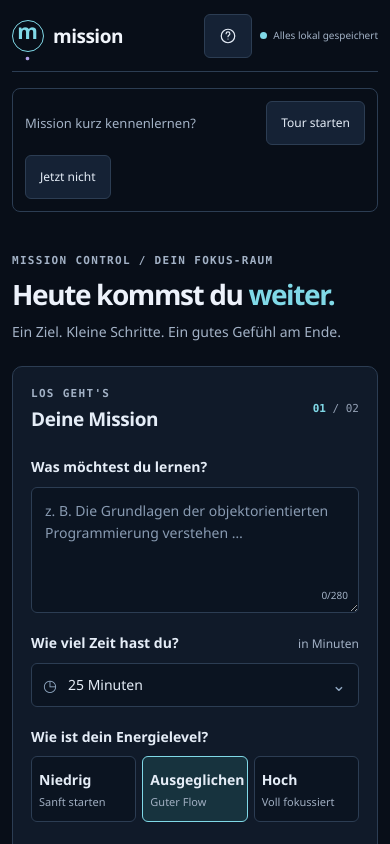
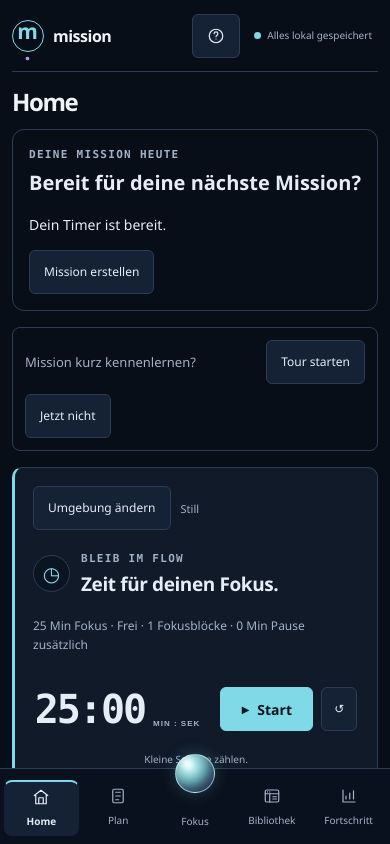
Before and after one commit to RobotNichs/mission, a React (Vite) app: page / in a window 390 px wide. Shown: the top 844 px of the page. Built offline with nearby package versions, Linux system fonts and the light colour scheme.

Commit message:
Add mobile app navigation

```diff
--- a/src/App.tsx
+++ b/src/App.tsx
@@ -1,5 +1,7 @@
 import { getEquippedOrb } from './services/prestigeOrbs'
 import LearningHistory from './components/LearningHistory'
+import MobileNavigation, { mobileAreaLabels, type MobileArea } from './components/MobileNavigation'
+import useMobileLayout from './services/useMobileLayout'
 import LearningStatistics from './components/LearningStatistics'
 import { STATISTICS_STORAGE_KEY, loadStatistics, prepareFocusBooking, reconcileStatistics, countStatisticsSession, validGoals, type LearningStatistics as Statistics, type StatisticsGoals } from './services/learningStatistics'
 import { advanceFocusBlocks, createFocusBlocks, restoreFocusBlocks, intervals, readFocusStrategy, skipFocusBreak, blockSummary, strategyLabel, type FocusBlocks } from './services/focusBlocks'
@@ -207,6 +209,11 @@ function formatTime(totalSeconds: number) {
 }
 
 function App() {
+  const isMobile = useMobileLayout()
+  const [mobileArea, setMobileArea] = useState<MobileArea>('home')
+  const mobileHeading = useRef<HTMLHeadingElement>(null)
+  const navigationOrb = useRef<HTMLDivElement>(null)
+  const navigationFocus = useRef<HTMLButtonElement>(null)
   const [tourOffer, setTourOffer] = useState(shouldOfferTour)
   const [tourOpen, setTourOpen] = useState(false)
   const setupTarget = useRef<HTMLElement>(null)
@@ -367,8 +374,13 @@ function App() {
 
   useEffect(() => {
     if (isFocusMode) hasEnteredFocus.current = true
-    else if (hasEnteredFocus.current) normalTimerButton.current?.focus()
+    else if (hasEnteredFocus.current) (isMobile ? navigationFocus.current : normalTimerButton.current)?.focus()
   }, [isFocusMode])
+  useEffect(() => {
+    if (!isMobile || isFocusMode || tourOpen) return
+    mobileHeading.current?.focus({ preventScroll: true })
+    mobileHeading.current?.scrollIntoView?.({ block: 'start', behavior: 'instant' })
+  }, [mobileArea, isMobile])
 
   function failStorage() {
     session.current = null
@@ -668,6 +680,13 @@ function App() {
     try { stopTimer() } catch { failStorage() }
     setIsFocusMode(false)
   }
+  function openMobileFocus() {
+    if (tourOpen) return
+    if (!mission) { setMobileArea('plan'); return }
+    orbOrigin.current = measureOrb(navigationOrb.current, getEquippedOrb(gamification).id)
+    setIsFocusMode(true)
+  }
+  const hideMobile = (area: MobileArea) => isMobile && !tourOpen && mobileArea !== area
 
   if (isFocusMode) return (
     <>
@@ -678,7 +697,7 @@ function App() {
         countdown={formatTime(focusBlocks ? focusBlocks.remainingMilliseconds / 1000 : mission?.timeMode === 'stopwatch' ? elapsedSeconds : remainingSeconds)} stopwatch={mission?.timeMode === 'stopwatch'} isRunning={isRunning} finished={mission?.timeMode !== 'stopwatch' && remainingSeconds === 0}
         phase={focusBlocks?.phase} blockLabel={focusBlocks ? blockStatus() : undefined} onSkipBreak={focusBlocks?.phase === 'break' ? skipBreak : undefined}
         enabled={canWrite} error={storageError} onToggleTimer={toggleTimer} onResetTimer={resetTimer}
-        onEditPlan={mission ? () => { setEditingPlan(mission); setIsFocusMode(false) } : undefined}
+        onEditPlan={mission ? () => { setEditingPlan(mission); if (isMobile) setMobileArea('plan'); setIsFocusMode(false) } : undefined}
         onEndSession={hasActiveSession ? () => endLearningSession() : undefined}
         onCompleteSession={hasActiveSession ? () => endLearningSession('completed') : undefined}
         onToggleStep={toggleStep} onLeave={leaveFocusMode} />
@@ -687,6 +706,7 @@ function App() {
   )
 
   return (
+    <>
     <fieldset className="mission-writer-surface" disabled={!canWrite} onClickCapture={event => {
       if (tourOpen && !(event.target instanceof Element && event.target.closest('[data-tour-controls]'))) { event.preventDefault(); event.stopPropagation() }
     }} onChangeCapture={event => {
@@ -695,9 +715,9 @@ function App() {
       if (tourOpen) { event.preventDefault(); event.stopPropagation() }
     }}>
     {!canWrite && <p role="status" className="writer-notice">{storageError ?? 'Mission ist in einem anderen Tab aktiv. Dieser Tab zeigt den gespeicherten Stand und übernimmt nach dessen Schließen.'}</p>}
-    <main className={`app-shell theme-${gamification.selectedBackgroundId} ${hasEnteredFocus.current ? 'focus-return' : ''}`}>
+    <main data-mobile-area={isMobile ? mobileArea : undefined} className={`app-shell theme-${gamification.selectedBackgroundId} ${hasEnteredFocus.current ? 'focus-return' : ''}`}>
       <header className="topbar">
-        <a className="brand" href="#start" aria-label="Mission Startseite">
+        <a className="brand" href="#start" aria-label="Mission Startseite" onClick={event => { if (isMobile) { event.preventDefault(); setMobileArea('home') } }}>
           <span className="brand-mark">m<span>.</span></span>
           <span className="brand-name">mission</span>
         </a>
@@ -708,6 +728,12 @@ function App() {
           <span className="avatar" aria-label="Dein Lernbereich">L</span>
         </div>
       </header>
+      {isMobile && <h1 ref={mobileHeading} tabIndex={-1} className="mobile-area-heading">{mobileAreaLabels[mobileArea]}</h1>}
+      {isMobile && <section hidden={hideMobile('home')} className="mobile-mission-summary" aria-label="Heutige Mission">
+        <p className="section-kicker">DEINE MISSION HEUTE</p><h2>{mission?.goal ?? 'Bereit für deine nächste Mission?'}</h2>
+        <p>{isRunning ? 'Fokuszeit läuft' : hasActiveSession ? 'Session pausiert – dein Fortschritt bleibt erhalten.' : 'Dein Timer ist bereit.'}</p>
+        <button className="focus-leave" type="button" onClick={() => setMobileArea('plan')}>{mission ? 'Plan ansehen' : 'Mission erstellen'}</button>
+      </section>}
       {tourOffer && !isRunning && <aside className="tour-offer" aria-label="Mission kennenlernen">
         <span>Mission kurz kennenlernen?</span>
         <button type="button" className="focus-leave" onClick={() => { setTourOffer(false); setTourOpen(true) }}>Tour starten</button>
@@ -715,7 +741,7 @@ function App() {
       </aside>}
       {tourOpen && <SpotlightTour targets={tourTargets.current} onClose={closeTour} />}
 
-      <section className="intro" id="start">
+      <section hidden={isMobile} className="intro" id="start">
         <div>
           <p className="eyebrow">MISSION CONTROL / DEIN FOKUS-RAUM</p>
           <h1>Heute kommst du <span>weiter.</span></h1>
@@ -725,7 +751,7 @@ function App() {
       </section>
 
       <div className="workspace-grid">
-        <section ref={setupTarget} className="panel setup-panel" aria-labelledby="setup-heading">
+        <section hidden={hideMobile('plan')} ref={setupTarget} className="panel setup-panel" aria-labelledby="setup-heading">
           <div className="panel-heading">
             <div className="heading-icon lavender">✎</div>
             <div>
@@ -860,7 +886,7 @@ function App() {
           </form>
         </section>
 
-        <section ref={planTarget} className="panel plan-panel" aria-labelledby="plan-heading">
+        <section hidden={hideMobile('plan')} ref={planTarget} className="panel plan-panel" aria-labelledby="plan-heading">
           <div className="panel-heading plan-heading">
             <div className="heading-icon mint">☷</div>
             <div>
@@ -873,7 +899,7 @@ function App() {
           {editingPlan && <PlanEditor initial={editingPlan} onSave={saveEditedPlan} onCancel={() => setEditingPlan(null)} disabled={!canWrite || isGenerating || pendingClarification !== null} />}
           {mission && !editingPlan && <><p className="generation-notice">Alle Schritte sind bearbeitbar. KI-Pläne sind Vorschläge. Du entscheidest über deinen Plan.</p>
             <button type="button" className="clarification-skip" disabled={isGenerating || pendingClarification !== null} onClick={() => setEditingPlan(mission)}>Lernplan bearbeiten</button>
-            <button type="button" className="clarification-skip" disabled={isGenerating || pendingClarification !== null} onClick={() => setTemplateSaveRequest({ ...mission, steps: mission.steps.map(s => ({ ...s })) })}>Als Vorlage speichern</button></>}
+            <button type="button" className="clarification-skip" disabled={isGenerating || pendingClarification !== null} onClick={() => { if (isMobile) setMobileArea('library'); setTemplateSaveRequest({ ...mission, steps: mission.steps.map(s => ({ ...s })) }) }}>Als Vorlage speichern</button></>}
           {!editingPlan && (mission ? (
             <>
               <div className="plan-summary">
@@ -922,7 +948,7 @@ function App() {
         </section>
       </div>
 
-      <section ref={timerTarget} className="timer-panel" aria-label="Lern-Timer">
+      <section hidden={hideMobile('home')} ref={timerTarget} className="timer-panel" aria-label="Lern-Timer">
         <FocusEnvironmentPicker value={focusEnvironment} onChange={changeFocusEnvironment} />
         {environmentNotice && <p className="environment-notice">{environmentNotice}</p>}
         <div className="timer-message">
@@ -947,6 +973,7 @@ function App() {
 
       <div className="mission-support">
       <GamificationPanel
+        hidden={hideMobile('home')}
         displayLevel={effectiveDisplayLevel}
         sectionRef={coreTarget}
         coreRef={dashboardOrb}
@@ -954,10 +981,11 @@ function App() {
         rewardNotice={rewardNotice}
       />
 
-      <OrbCrateShop sectionRef={cratesTarget} state={gamification} enabled={canWrite} onPurchase={handleCratePurchase} onOpenCollection={() => setCollectionOpen(true)} />
+      <div className="mobile-crate-container" hidden={hideMobile('home')}><OrbCrateShop sectionRef={cratesTarget} state={gamification} enabled={canWrite} onPurchase={handleCratePurchase} onOpenCollection={() => setCollectionOpen(true)} /></div>
       {collectionOpen && <OrbCollectionDialog state={gamification} enabled={canWrite} onClose={() => setCollectionOpen(false)}
         onEquipOrb={id => { if (writer.current) commitGamification(equipOrb(game.current, id)) }} />}
       {import.meta.env.DEV && GamificationDebug && isLocalDevelopment(import.meta.env.DEV, window.location.hostname) && (
+        <div hidden={hideMobile('progress')} className="mobile-dev-container">
         <Suspense fallback={null}>
           <GamificationDebug state={gamification} enabled={canWrite} displayLevelOverride={displayLevelOverride}
             onDisplayLevelChange={value => {
@@ -968,12 +996,16 @@ function App() {
             try { commitGamification(transform(game.current)); return true } catch { failStorage(); return false }
           }} />
         </Suspense>
+        </div>
       )}
 
       </div>
+      <div hidden={hideMobile('progress')}>
       <LearningHistory entries={history} />
-      <LearningStatistics statistics={statistics} total={gamification.totalFocusMilliseconds} canWrite={canWrite} onGoals={changeGoals} />
-      <MissionLibrary saveRequest={templateSaveRequest} suggestedOrigin={templateOrigin} onDismissSave={() => setTemplateSaveRequest(null)}
+      <LearningStatistics active={isMobile && mobileArea === 'progress'} statistics={statistics} total={gamification.totalFocusMilliseconds} canWrite={canWrite} onGoals={changeGoals} />
+      </div>
+      <div hidden={hideMobile('library')}>
+      <MissionLibrary active={isMobile && mobileArea === 'library'} saveRequest={templateSaveRequest} suggestedOrigin={templateOrigin} onDismissSave={() => setTemplateSaveRequest(null)}
         enabled={canWrite && !isGenerating && pendingClarification === null && !tourOpen} sessionActive={hasActiveSession}
         onUse={plan => {
           if (!writer.current || appSnapshot.current.activeSession || session.current) return
@@ -983,13 +1015,19 @@ function App() {
             localStorage.setItem(STORAGE_KEY, JSON.stringify(next)); appSnapshot.current = next
             updateBlocks(null); setMission(plan); setLearningContext(readLearningContext(plan.learningContext)); setRemainingSeconds(remaining); setElapsedSeconds(0); setEditingPlan(null)
             setShowMissionCompletion(false); setGenerationNotice('Vorlage übernommen. Dein Timer bleibt pausiert.'); setTemplateSaveRequest(null); setTemplateOrigin('custom')
+            if (isMobile) setMobileArea('plan')
           } catch { failStorage() }
         }} />
-      <PrestigePanel focusMilliseconds={gamification.totalFocusMilliseconds} />
+      </div>
+      <div hidden={hideMobile('progress')}><PrestigePanel focusMilliseconds={gamification.totalFocusMilliseconds} /></div>
       <footer className="footer"><span>MISSION <i>·</i> DEIN LERNWEG, IN DEINEM TEMPO.</span><span>Mit Ruhe. Mit Fokus. Mit dir.</span></footer>
       {showMissionCompletion && <MissionRewardDialog onClose={() => setShowMissionCompletion(false)} />}
     </main>
     </fieldset>
+    {isMobile && <MobileNavigation area={mobileArea} onArea={setMobileArea} onFocus={openMobileFocus}
+      orb={getEquippedOrb(gamification)} level={effectiveDisplayLevel} disabled={tourOpen}
+      orbRef={navigationOrb} focusRef={navigationFocus} hasMission={Boolean(mission)} />}
+    </>
   )
 }
 
--- a/src/components/GamificationPanel.tsx
+++ b/src/components/GamificationPanel.tsx
@@ -17,9 +17,10 @@ type GamificationPanelProps = {
   coreRef?: Ref<HTMLDivElement>
   sectionRef?: Ref<HTMLElement>
   displayLevel?: number
+  hidden?: boolean
 }
 
-export default function GamificationPanel({ state, rewardNotice, coreRef, sectionRef, displayLevel }: GamificationPanelProps) {
+export default function GamificationPanel({ state, rewardNotice, coreRef, sectionRef, displayLevel, hidden }: GamificationPanelProps) {
   const focusMinutes = state.totalFocusMilliseconds / 60_000
   const level = getLevel(focusMinutes)
   const effectiveDisplayLevel = import.meta.env.DEV ? displayLevel ?? level : level
@@ -29,7 +30,7 @@ export default function GamificationPanel({ state, rewardNotice, coreRef, sectio
   const equippedOrb = getEquippedOrb(state)
 
   return (
-    <section ref={sectionRef} className="gamification-panel mission-core-panel" aria-label="Dein Mission-Fortschritt">
+    <section hidden={hidden} ref={sectionRef} className="gamification-panel mission-core-panel" aria-label="Dein Mission-Fortschritt">
       <header className="mission-core-heading"><p className="section-kicker">DEIN LANGFRISTIGER FORTSCHRITT</p><h2>Mission Core</h2></header>
       <div className="core-column">
         <div ref={coreRef} className={`mission-core core-orb-${state.equippedOrbId ? equippedOrb.rarity : 'default'} core-effect-${state.selectedCoreEffectId}`}
--- a/src/components/LearningStatistics.tsx
+++ b/src/components/LearningStatistics.tsx
@@ -1,10 +1,11 @@
 import { useEffect, useState } from 'react'
 import { formatFocusDuration, goalProgress, statisticsOverview, validGoals, type LearningStatistics as Statistics, type StatisticsGoals } from '../services/learningStatistics'
 
-export default function LearningStatistics({ statistics, total, canWrite, onGoals }: {
-  statistics: Statistics; total: number; canWrite: boolean; onGoals: (goals: StatisticsGoals) => void
+export default function LearningStatistics({ statistics, total, canWrite, onGoals, active }: {
+  statistics: Statistics; total: number; canWrite: boolean; onGoals: (goals: StatisticsGoals) => void; active?: boolean
 }) {
   const [open, setOpen] = useState(false)
+  useEffect(() => { if (active) setOpen(true) }, [active])
   const [now, setNow] = useState(Date.now)
   const [daily, setDaily] = useState(statistics.goals.dailyMinutes)
   const [weekly, setWeekly] = useState(statistics.goals.weeklyMinutes)
--- a/src/components/MissionLibrary.tsx
+++ b/src/components/MissionLibrary.tsx
@@ -3,10 +3,11 @@ import type { LearningPlan } from '../types/learningPlan'
 import PlanEditor from './PlanEditor'
 import { categories, deleteTemplate, duplicateTemplate, exampleTemplates, exportTemplate, findTemplates, importTemplate, loadTemplates, MAX_IMPORT_BYTES, missionFromTemplate, saveTemplate, templateFilename, templateFromPlan, TEMPLATE_STORAGE_KEY, type MissionTemplate, type TemplateMetadata } from '../services/missionTemplates'
 
-type Props = { saveRequest: LearningPlan | null; onDismissSave: () => void; onUse: (plan: LearningPlan) => void; enabled: boolean; sessionActive: boolean; suggestedOrigin?: 'custom' | 'ai' }
-export default function MissionLibrary({ saveRequest, onDismissSave, onUse, enabled, sessionActive, suggestedOrigin = 'custom' }: Props) {
+type Props = { saveRequest: LearningPlan | null; onDismissSave: () => void; onUse: (plan: LearningPlan) => void; enabled: boolean; sessionActive: boolean; suggestedOrigin?: 'custom' | 'ai'; active?: boolean }
+export default function MissionLibrary({ saveRequest, onDismissSave, onUse, enabled, sessionActive, suggestedOrigin = 'custom', active }: Props) {
   const [items, setItems] = useState<MissionTemplate[]>([]), [error, setError] = useState('')
   const [open, setOpen] = useState(false), [query, setQuery] = useState(''), [language, setLanguage] = useState(''), [category, setCategory] = useState(''), [origin, setOrigin] = useState(''), [sort, setSort] = useState('updated')
+  useEffect(() => { if (active) setOpen(true) }, [active])
   const [editing, setEditing] = useState<{ plan: LearningPlan; previous?: MissionTemplate } | null>(null)
   const [metadata, setMetadata] = useState<TemplateMetadata>({ title: '', description: '', language: 'de', category: 'Sonstiges', tags: [], origin: 'custom' })
   const [tags, setTags] = useState('')
--- /dev/null
+++ b/src/components/MobileNavigation.tsx
@@ -0,0 +1,26 @@
+import type { Ref } from 'react'
+import OrbVisual from './OrbVisual'
+import UiIcon from './UiIcon'
+import { getOrbSize } from '../services/orbSize'
+import type { OrbDefinition } from '../types/gamification'
+export type MobileArea = 'home' | 'plan' | 'library' | 'progress'
+export const mobileAreaLabels: Record<MobileArea, string> = { home: 'Home', plan: 'Plan', library: 'Bibliothek', progress: 'Fortschritt' }
+export default function MobileNavigation({ area, onArea, onFocus, orb, level, disabled, orbRef, focusRef, hasMission }: {
+  area: MobileArea; onArea: (area: MobileArea) => void; onFocus: () => void
+  orb: OrbDefinition; level: number; disabled: boolean; orbRef: Ref<HTMLDivElement>; focusRef: Ref<HTMLButtonElement>; hasMission: boolean
+}) {
+  function tab(value: MobileArea, icon: 'home' | 'plan' | 'collection' | 'progress') {
+    return <button type="button" disabled={disabled} aria-current={area === value ? 'page' : undefined}
+      onClick={() => onArea(value)}><UiIcon name={icon} /><span>{mobileAreaLabels[value]}</span></button>
+  }
+  return <nav className="mobile-navigation" aria-label="Mobile Hauptnavigation">
+    {tab('home', 'home')}{tab('plan', 'plan')}
+    <button ref={focusRef} type="button" className="mobile-orb-action" disabled={disabled} onClick={onFocus}
+      aria-label={hasMission ? 'Fokusmodus öffnen' : 'Mission erstellen'}>
+      <div ref={orbRef} className="mobile-navigation-orb" style={{ width: `${Math.max(44, Math.min(64, getOrbSize(level) * .52))}px` }}>
+        <OrbVisual orb={orb} label={orb.name} />
+      </div><span>Fokus</span>
+    </button>
+    {tab('library', 'collection')}{tab('progress', 'progress')}
+  </nav>
+}
--- a/src/components/UiIcon.tsx
+++ b/src/components/UiIcon.tsx
@@ -1,9 +1,12 @@
-export default function UiIcon({ name }: { name: 'coin' | 'collection' | 'close' | 'help' }) {
+export default function UiIcon({ name }: { name: 'coin' | 'collection' | 'close' | 'help' | 'home' | 'plan' | 'progress' }) {
   return <svg className={`ui-icon icon-${name}`} viewBox="0 0 24 24" fill="none" stroke="currentColor" strokeWidth="1.6"
     strokeLinecap="round" strokeLinejoin="round" aria-hidden="true" focusable="false">
     {name === 'coin' && <><circle cx="12" cy="12" r="9" /><circle cx="12" cy="12" r="6" /><path d="M12 8v8M9.5 10h4a1.5 1.5 0 010 3h-3a1.5 1.5 0 000 3" /></>}
     {name === 'collection' && <><rect x="3" y="4" width="18" height="16" rx="2" /><path d="M3 9h18M9 9v11M6 6.5h.01M9 6.5h.01M13 13h5M13 16h5" /></>}
     {name === 'close' && <path d="M6 6l12 12M18 6L6 18" />}
     {name === 'help' && <><circle cx="12" cy="12" r="9" /><path d="M9.5 9a2.5 2.5 0 015 0c0 2-2.5 2-2.5 4M12 16h.01" /></>}
+    {name === 'home' && <><path d="M3 10l9-7 9 7M5 9v12h14V9M9 21v-8h6v8" /></>}
+    {name === 'plan' && <><rect x="5" y="3" width="14" height="18" rx="2" /><path d="M9 7h6M9 12h6M9 17h4" /></>}
+    {name === 'progress' && <><path d="M4 4v16h16M8 16v-4M13 16V8M18 16V5" /></>}
   </svg>
 }
--- a/src/index.css
+++ b/src/index.css
@@ -927,3 +927,40 @@ button:disabled { cursor: not-allowed; }
 .statistics-settings input[type="checkbox"] { width: 18px; height: 18px; }
 .statistics-settings button { min-height: 44px; padding: 8px 12px; border: 1px solid var(--line); border-radius: 8px; background: var(--surface-raised); color: var(--ink); font: inherit; cursor: pointer; }
 @media (max-width: 390px) { .statistics-days { gap: 3px; font-size: 11px; } .statistics-content { padding-inline: 10px; } }
+/* Navigation changes presentation only; mounted mission components retain their state. */
+.app-shell [hidden] { display: none !important; }
+.mobile-crate-container { display: contents; }
+.mission-support .coin-shop { margin: 0; padding: 20px; }
+.mobile-dev-container { grid-column: 1 / -1; min-width: 0; }
+.mobile-dev-container .gamification-debug { padding: 12px 16px; background: transparent; border-style: dashed; }
+.mobile-navigation { display: none; }
+@media (max-width: 768px) {
+  .app-shell[data-mobile-area] { padding-bottom: calc(112px + env(safe-area-inset-bottom, 0px)); min-width: 0; }
+  .app-shell[data-mobile-area] .workspace-grid, .app-shell[data-mobile-area] .mission-support { display: contents; }
+  .app-shell[data-mobile-area] .panel, .app-shell[data-mobile-area] .timer-panel { margin-block: 16px; min-width: 0; }
+  .app-shell[data-mobile-area] .topbar { margin-bottom: 16px; gap: 8px; }
+  .app-shell[data-mobile-area] .topbar-right { gap: 8px; }
+  .app-shell[data-mobile-area] .avatar, .app-shell[data-mobile-area] .footer { display: none; }
+  .app-shell[data-mobile-area] .local-badge { font-size: 10px; padding: 4px 6px; }
+  .app-shell[data-mobile-area] .brand-name { font-size: 16px; }
+  .mobile-area-heading { font-size: 24px; margin-block: 12px; scroll-margin-top: 16px; }
+  .mobile-area-heading:focus { outline: none; }
+  .mobile-mission-summary { padding: 16px; border: 1px solid var(--line); border-radius: 12px; overflow-wrap: anywhere; }
+  .mobile-mission-summary h2 { font-size: 20px; }
+  .mobile-navigation { position: fixed; z-index: 40; left: 0; right: 0; bottom: 0; display: grid;
+    grid-template-columns: repeat(5, minmax(0, 1fr)); align-items: end; gap: 2px;
+    padding: 8px max(4px, env(safe-area-inset-right, 0px)) calc(8px + env(safe-area-inset-bottom, 0px)) max(4px, env(safe-area-inset-left, 0px));
+    background: #0a111e; border-top: 1px solid var(--line); box-sizing: border-box; }
+  .mobile-navigation button { min-width: 0; min-height: 56px; padding: 6px 2px; border: 1px solid transparent; border-radius: 8px;
+    color: var(--muted); background: transparent; display: flex; flex-direction: column; align-items: center; justify-content: center;
+    gap: 4px; cursor: pointer; font: inherit; font-size: 10px; overflow-wrap: anywhere; }
+  .mobile-navigation button[aria-current="page"] { color: var(--ink); background: var(--surface-raised); border-top: 2px solid var(--accent); font-weight: 700; }
+  .mobile-navigation button:focus-visible { outline: 2px solid var(--accent); outline-offset: -2px; }
+  .mobile-navigation button:active { background: var(--surface-raised); }
+  .mobile-navigation button:disabled { opacity: .45; cursor: default; }
+  .mobile-navigation .ui-icon { width: 20px; height: 20px; }
+  .mobile-navigation .mobile-orb-action { position: relative; padding-top: 36px; }
+  .mobile-navigation-orb { position: absolute; top: -26px; left: 50%; transform: translateX(-50%); aspect-ratio: 1; max-width: 100%; pointer-events: auto; }
+  .mobile-navigation-orb .orb-art { width: 100%; height: 100%; }
+}
+@media (hover: hover) { .mobile-navigation button:hover:not(:disabled) { background: var(--surface-raised); color: var(--ink); } }
--- /dev/null
+++ b/src/services/useMobileLayout.ts
@@ -0,0 +1,13 @@
+import { useEffect, useState } from 'react'
+export const MOBILE_QUERY = '(max-width: 768px)'
+export default function useMobileLayout() {
+  const [mobile, setMobile] = useState(() => window.matchMedia?.(MOBILE_QUERY).matches ?? false)
+  useEffect(() => {
+    const media = window.matchMedia?.(MOBILE_QUERY)
+    if (!media) return
+    const update = () => setMobile(media.matches)
+    update(); media.addEventListener('change', update)
+    return () => media.removeEventListener('change', update)
+  }, [])
+  return mobile
+}
```
Also changed, not shown: 2 other files (tests, documents, lock files or other folders).
